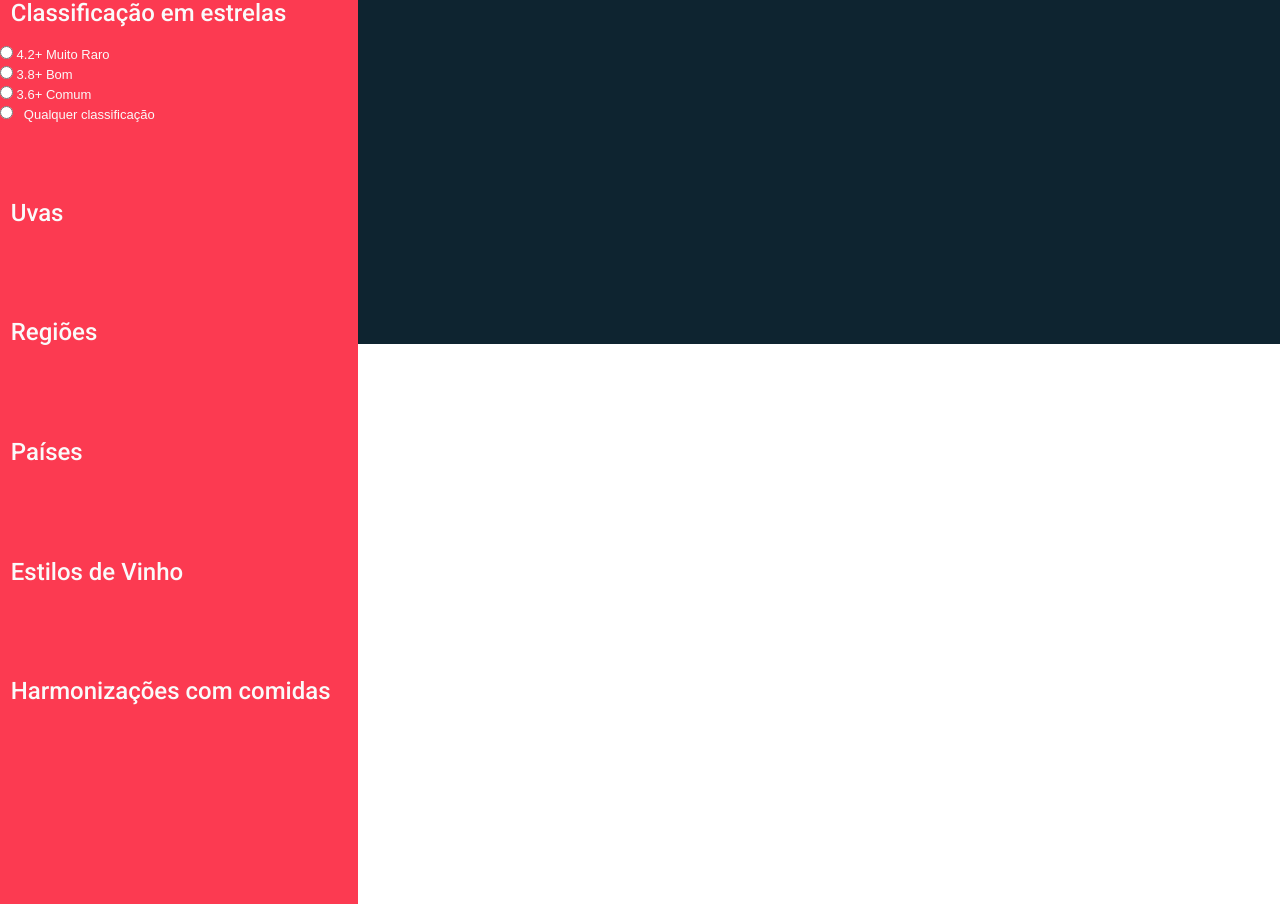
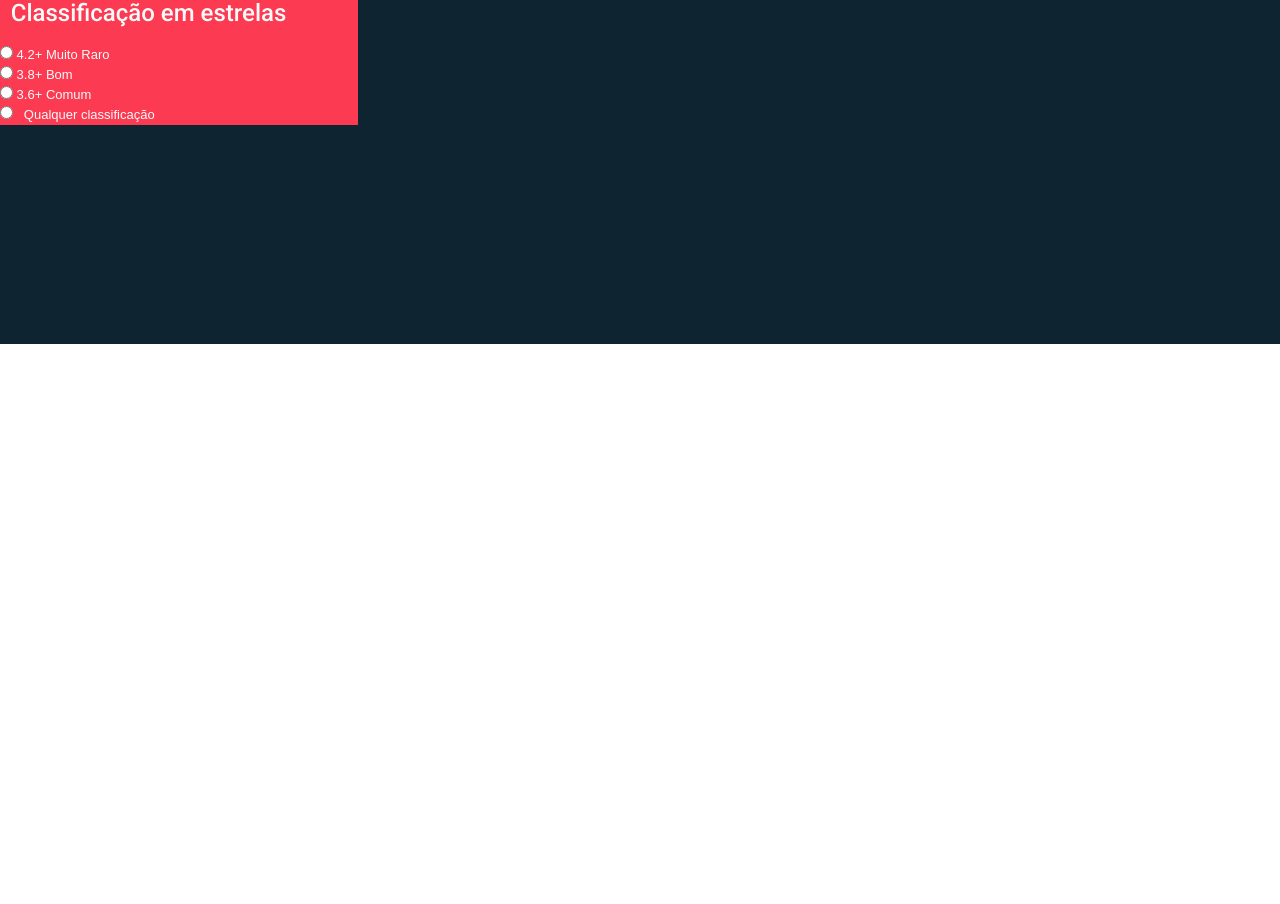
Before and after one commit to lavyoliveira/final-web, an Angular app: page / in a window 1280 px wide. Shown: the part 520-1424 px from the top of the page. After the commit the page ends 864 px from the top, so only its background shows below. Built offline with nearby package versions, Linux system fonts and the light colour scheme.

Commit message:
mudança no container de pesquisa

```diff
--- a/src/app/pesquisa/pesquisa.component.css
+++ b/src/app/pesquisa/pesquisa.component.css
@@ -16,7 +16,6 @@ body {
   margin-top: 5%;;
   padding: 0;
   background-color: #fc3a51;
-  height: 300vh;
   width: 28%;
 }
 
--- a/src/app/pesquisa/pesquisa.component.html
+++ b/src/app/pesquisa/pesquisa.component.html
@@ -26,15 +26,6 @@
       <label for="3estrelase6"> 3.6+ Comum</label><br>
       <input type="radio" id="qualquer" name="fav_language" value="qualquer">
       <label for="qualquer">Qualquer classificação</label>
-    <h2>Uvas</h2>
-
-    <h2>Regiões</h2>
-
-    <h2>Países</h2>
-
-    <h2>Estilos de Vinho</h2>
-
-    <h2>Harmonizações com comidas</h2>
   </div>
   </body>
 </html>
```
